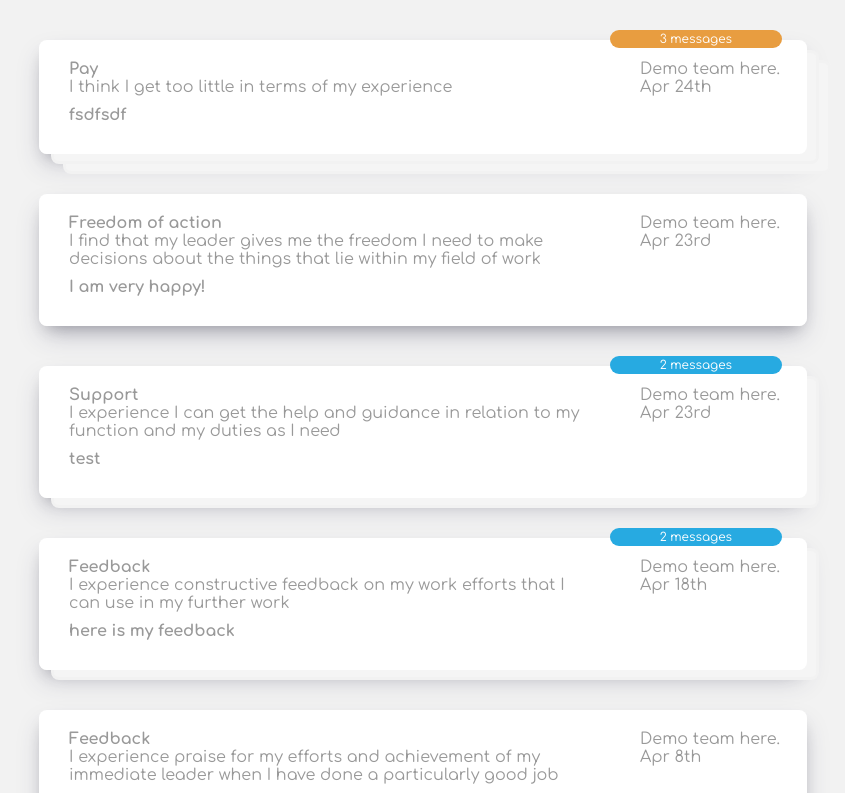
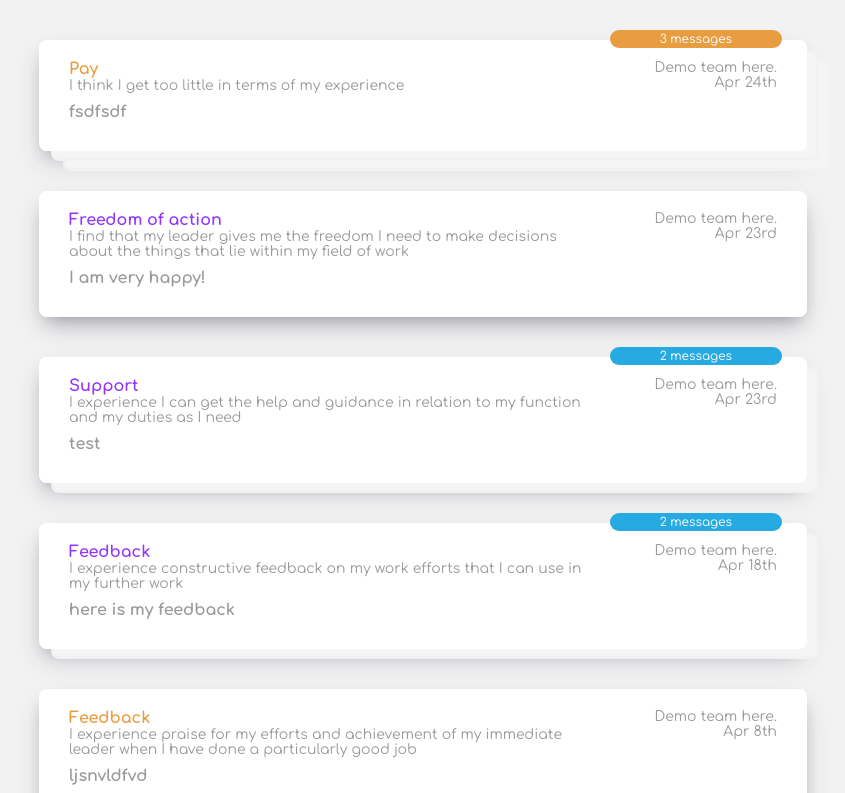
Before and after one commit to mchakarov1337/fe_task, a React (Create React App) app: page / in a window 1280 px wide. Shown: the top 793 px of the page, without its empty margins (217-1062 px from the left). Built offline with nearby package versions, Linux system fonts and the light colour scheme; data requests are answered from the project's data file.

Commit message:
added sass placeholders

```diff
--- a/src/App.scss
+++ b/src/App.scss
@@ -11,6 +11,8 @@ $text-color: #999999;
   --background: #f5f5f5;
   --message-count-high: #27aae1;
   --message-count-low: #e89d40;
+  --high-rating-color: #9335ff;
+  --low-rating-color: #e89d40;
 }
 
 
@@ -18,6 +20,7 @@ body {
   background-color: $background-color;
   color: $text-color;
   font-family: 'Comfortaa', sans-serif;
+  font-weight: normal;
 }
 
 
@@ -35,6 +38,23 @@ body {
   grid-gap: $gap;
 }
 
+%base-text {
+  font-size: 0.875rem;
+  margin: 0;
+}
+
+%bold-text {
+  font-weight: bold;
+}
+
+%box-shadow {
+  box-shadow: rgba(50, 50, 93, 0.25) 0px 13px 27px -5px, rgba(0, 0, 0, 0.3) 0px 8px 16px -8px;
+}
+
+%no-margin {
+  margin: 0;
+}
+
 .container {
   @include flex-container(column, center,center, nowrap);
   width: 100%;
@@ -46,10 +66,9 @@ body {
 .thread {
   width: 100%;
   border-radius: 8px;
-  margin-bottom: 20px;
   position: relative;
-  cursor: pointer;
-  box-shadow: rgba(50, 50, 93, 0.25) 0px 13px 27px -5px, rgba(0, 0, 0, 0.3) 0px 8px 16px -8px;
+  margin-bottom: 40px;
+  @extend %box-shadow;
 
   &.expanded {
     display: flex;
@@ -58,19 +77,14 @@ body {
     box-shadow: none;
 
     > .message {
-      box-shadow: rgba(50, 50, 93, 0.25) 0px 13px 27px -5px, rgba(0, 0, 0, 0.3) 0px 8px 16px -8px;
+      @extend %box-shadow;
     }
-  }
-
-  &.collapsed {
-    margin-bottom: 40px;
   }
 
   &__tag {
     position: absolute;
     top: -10px;
     right: 25px;
-    background-color: $message-count-high;
     color: #fff;
     padding: 2px 50px;
     border-radius: 15px;
@@ -81,27 +95,43 @@ body {
 
 .message {
   position: relative;
-  @include grid-layout(75% 25%, 40px);
+  @include grid-layout(75% 25%, 20px);
   background: #fff;
   padding: 20px 30px;
   border-radius: 8px;
   z-index: 3;
 
-  &__content {
-     > * {
-      margin: 0px;
-     }
+  &__content > * {
+    @extend %no-margin;
+  }
+
+  &__question {
+    @extend %base-text;
+  }
+
+  &__subject {
+    @extend %bold-text;
   }
 
   &__text {
-    font-weight: bold;
+    @extend %bold-text;
     margin: 10px 0px;
   }
 
+  &__date {
+    @extend %base-text;
+  }
+
+  &__team {
+    @extend %base-text;
+  }
+
   &__team-container {
+    text-align: end;
+    margin-right: 20px;
+  }
 
-    > * {
-      margin: 0px;
-    }
+  &__team-container > * {
+    @extend %no-margin;
   }
 }
--- a/src/Message.jsx
+++ b/src/Message.jsx
@@ -42,7 +42,10 @@ function Message({ data, index, messagesCount, setScore }) {
   return (
     <div className="message" style={{boxShadow}}>
         <div className="message__content">
-            <h4 className="message__subject">{subject}</h4>
+            <h4
+            className="message__subject"
+            style={{color: score >= 6 ? 'var(--high-rating-color)' : 'var(--low-rating-color)'}}
+            >{subject}</h4>
             <p className="message__question">{question}</p>
             <p className="message__text">{text}</p>
         </div>
--- a/src/Thread.jsx
+++ b/src/Thread.jsx
@@ -13,7 +13,11 @@ function Thread({ messages }) {
     }
 
     return (
-        <div className={`thread ${isExpanded ? 'expanded' : 'collapsed'}`} onClick={toggleExpand}>
+        <div
+         className={`thread ${isExpanded ? 'expanded' : 'collapsed'}`}
+         onClick={toggleExpand}
+         style={{cursor: hasMultipleMessages ? 'pointer' : 'default'}}
+        >
             {isExpanded || !hasMultipleMessages ?
                 messages.map((message, index) => (
                     <Message key={message.id} data={message} index={index} setScore={setScore} />
```
